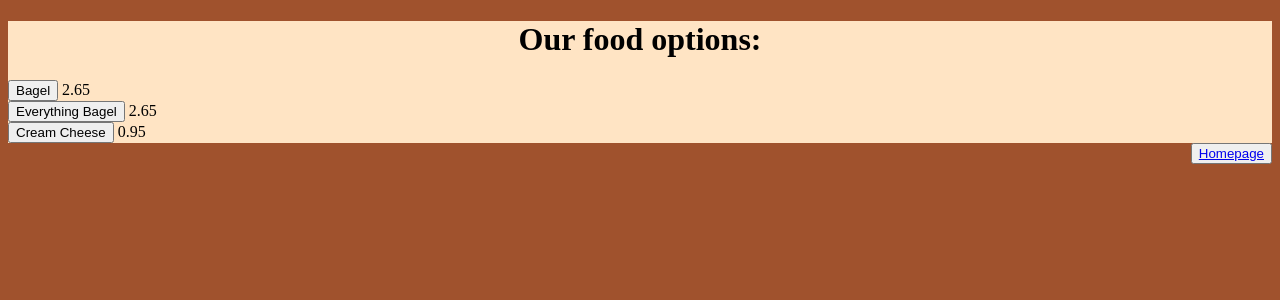
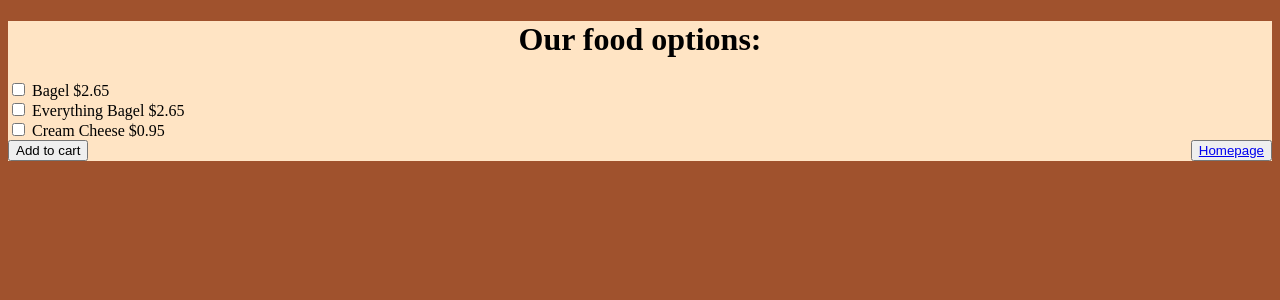
Before and after one commit to brickllama/Coffee-Shop-ONLINE, a Flask app: page /food in a window 1280 px wide. Shown: the top 300 px of the page. Run offline with Flask 3, Linux system fonts and the light colour scheme.

Commit message:
first cart stuff

```diff
--- a/app.py
+++ b/app.py
@@ -1,8 +1,8 @@
-from flask import Flask, render_template
+from flask import Flask, render_template, session, request
 from Menu import Menu
 
 app = Flask(__name__)
-
+app.secret_key = 'pineapple'
 
 @app.route('/')
 def home():
@@ -38,12 +38,14 @@ def merch():
     options = Menu.merchandise
     return render_template("merchandise.html", options=options)
 
-
-
 @app.route('/checkout')
 def checkout():
     return render_template("checkout.html")
 
+@app.route('/addcart', methods=['GET', 'POST'])
+def addcart():
+    session['cart'] = request.values.getlist('items')
+    return render_template("cart.html", items=session['cart'])
 
 if __name__ == '__main__':
     app.run(debug=True)
--- a/templates/food.html
+++ b/templates/food.html
@@ -7,11 +7,14 @@
     <body>
         <div class="container">
             <h1><center>Our food options:</center></h2>
+	    <form action="/addcart">
             {% for item in options%}
-            <button name="{{ item[0] }}">{{ item[0] }}</button>
-            {{ item[1] }}<br>
+            <input type=checkbox name=items value="{{ item[0] }}">
+	    <label for="{{ item[0] }}">{{ item[0] }}</label> ${{ item[1] }}<br>
             {% endfor %}
+	    <button type="submit">Add to cart</button>
             <button style="float: right"><a href="/">Homepage</a></button>
+	    </form>
         </div>
     </body>
 </html>
```
